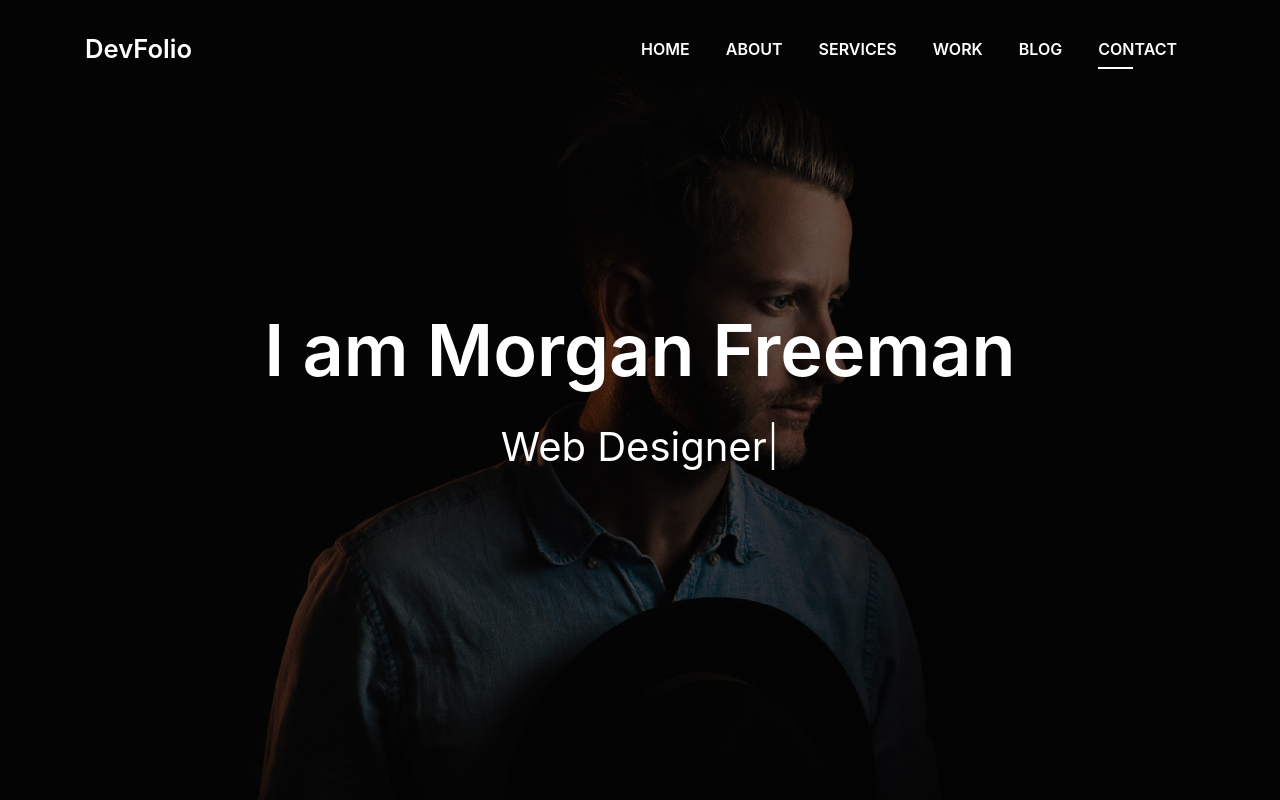
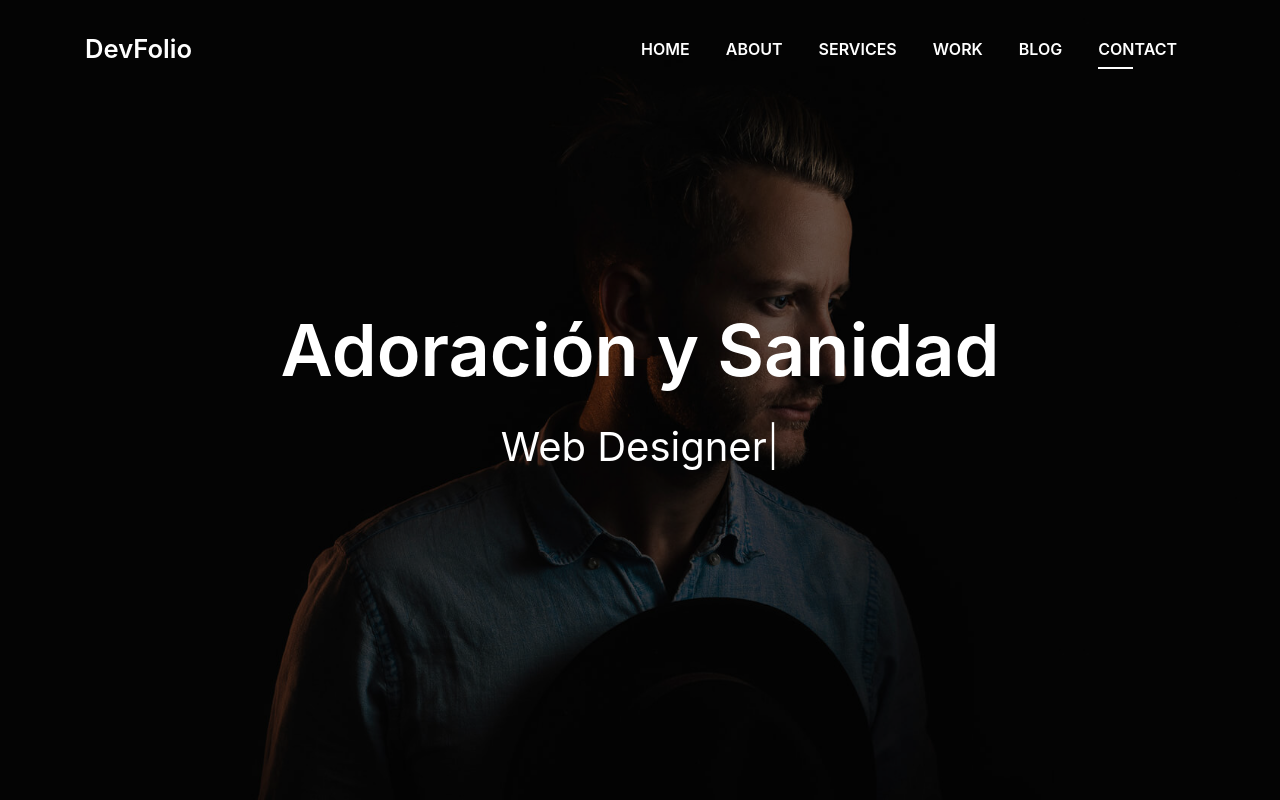
Before and after one commit to juanbarrera1/devprueba, a plain HTML site: page index.html in a window 1280 px wide. Shown: the top 800 px of the page. Drawn offline with Linux system fonts and the light colour scheme; files whose address does not match are found by name.

Commit message:
Update index.html

```diff
--- a/index.html
+++ b/index.html
@@ -2,7 +2,7 @@
 <html lang="en">
 <head>
   <meta charset="utf-8">
-  <title>DevFolio Bootstrap Template</title>
+  <titleJuan pages</title>
   <meta content="width=device-width, initial-scale=1.0" name="viewport">
   <meta content="" name="keywords">
   <meta content="" name="description">
@@ -77,8 +77,8 @@
       <div class="table-cell">
         <div class="container">
           <!--<p class="display-6 color-d">Hello, world!</p>-->
-          <h1 class="intro-title mb-4">I am Morgan Freeman</h1>
-          <p class="intro-subtitle"><span class="text-slider-items">CEO DevFolio,Web Developer,Web Designer,Frontend Developer,Graphic Designer</span><strong class="text-slider"></strong></p>
+          <h1 class="intro-title mb-4">Adoración y Sanidad</h1>
+          <p class="intro-subtitle"><span class="text-slider-items">Cantico Nuevo,CN,Web Designer,Frontend Developer,Graphic Designer</span><strong class="text-slider"></strong></p>
           <!-- <p class="pt-3"><a class="btn btn-primary btn js-scroll px-4" href="#about" role="button">Learn More</a></p> -->
         </div>
       </div>
```
